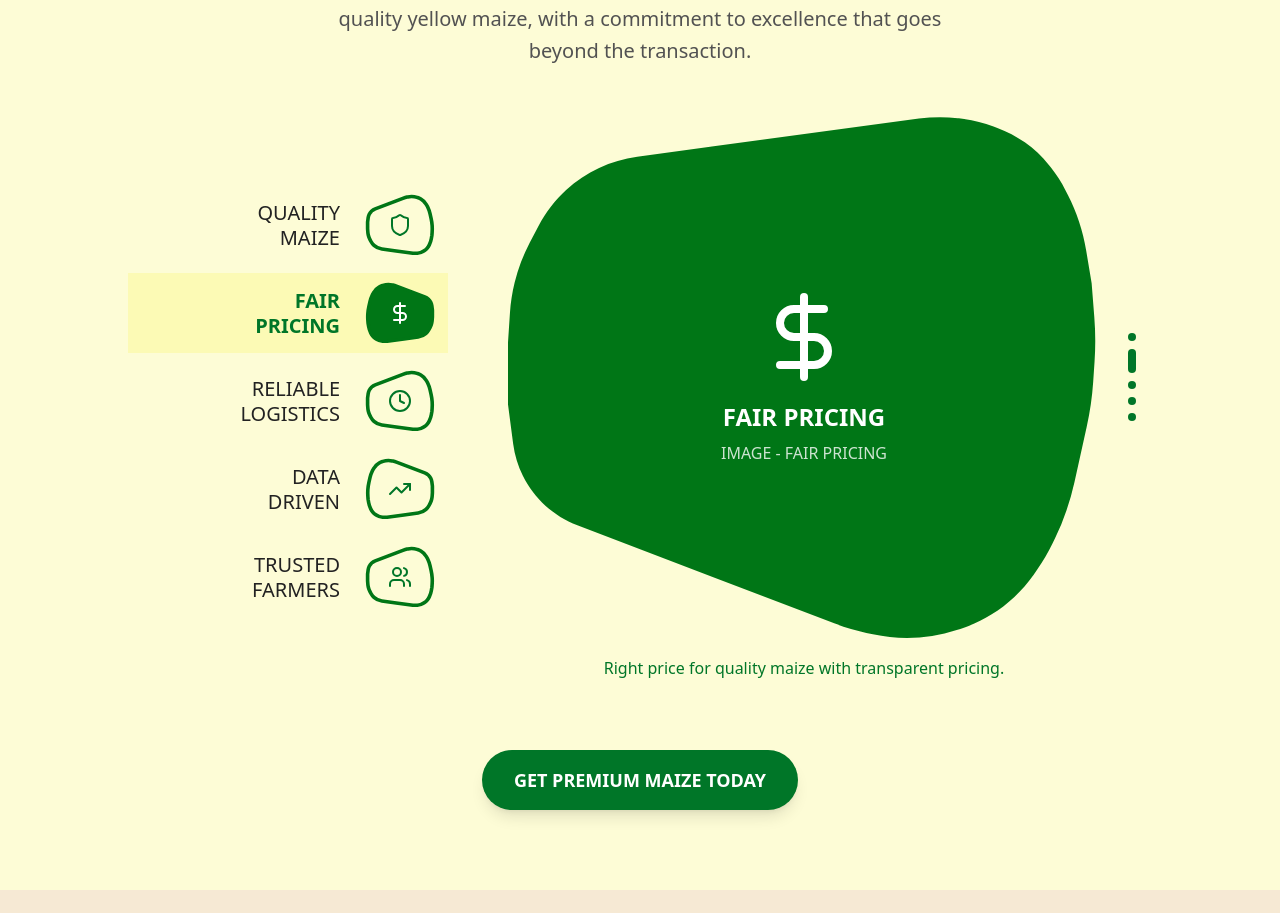
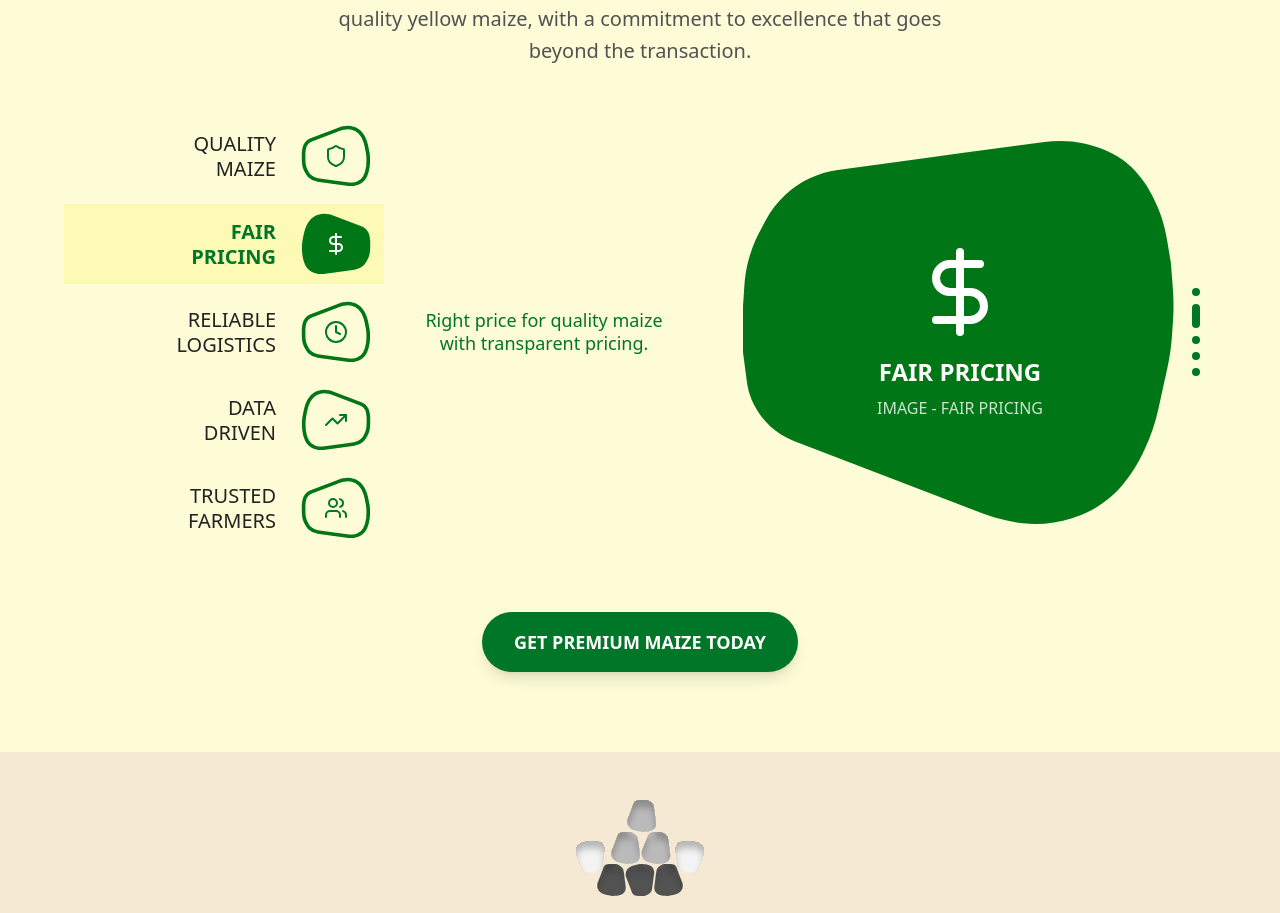
Before and after one commit to afromorpheus/baobab-frontiers-website, a Next.js app: page / in a window 1280 px wide. Shown: the part 1191-2104 px from the top of the page. Built offline with nearby package versions, Linux system fonts and the light colour scheme.

Commit message:
Centralize caption text between feature list and image pane in What We Offer section

```diff
--- a/src/components/WhatWeOffer.tsx
+++ b/src/components/WhatWeOffer.tsx
@@ -135,9 +135,9 @@ export default function WhatWeOffer() {
           </p>
         </motion.div>
 
-        {/* Interactive Two-Column Layout - Centered */}
+        {/* Interactive Three-Column Layout - Centered */}
         <div className="flex justify-center">
-          <div className="grid grid-cols-1 lg:grid-cols-[auto_1fr] items-center max-w-5xl w-full" style={{ columnGap: '8px' }}>
+          <div className="grid grid-cols-1 lg:grid-cols-[auto_auto_1fr] items-center max-w-6xl w-full gap-8">
 
           {/* Left Column - Interactive Features List */}
           <div className="flex flex-col justify-center w-80">
@@ -209,12 +209,34 @@ export default function WhatWeOffer() {
           </motion.div>
           </div>
 
+          {/* Center Column - Caption Text */}
+          <div className="hidden lg:flex flex-col justify-center w-64">
+            <motion.div
+              initial={{ opacity: 0, y: 20 }}
+              whileInView={{ opacity: 1, y: 0 }}
+              transition={{ duration: 0.6, delay: 0.4 }}
+              viewport={{ once: true }}
+              className="text-center py-4"
+            >
+              <motion.p
+                key={activeFeature}
+                initial={{ opacity: 0 }}
+                animate={{ opacity: 1 }}
+                transition={{ duration: 0.3 }}
+                className="text-[#007628] font-nunito-light leading-tight text-lg"
+                style={{ willChange: 'opacity' }}
+              >
+                {features[activeFeature].description}
+              </motion.p>
+            </motion.div>
+          </div>
+
           {/* Right Column - Dynamic Image Display */}
           <div className="w-full flex flex-col justify-center">
             <motion.div
               initial={{ opacity: 0, x: 30 }}
               whileInView={{ opacity: 1, x: 0 }}
-              transition={{ duration: 0.6, delay: 0.4 }}
+              transition={{ duration: 0.6, delay: 0.5 }}
               viewport={{ once: true }}
               className="w-full"
             >
@@ -285,8 +307,8 @@ export default function WhatWeOffer() {
               </div>
             </div>
 
-            {/* Caption - Text Only */}
-            <div className="mt-3 relative mx-1">
+            {/* Mobile Caption - Text Only (hidden on desktop) */}
+            <div className="lg:hidden mt-3 relative mx-1">
               <div className="text-center py-2 min-h-[2rem] flex items-center justify-center">
                 <motion.p
                   key={activeFeature}
```
